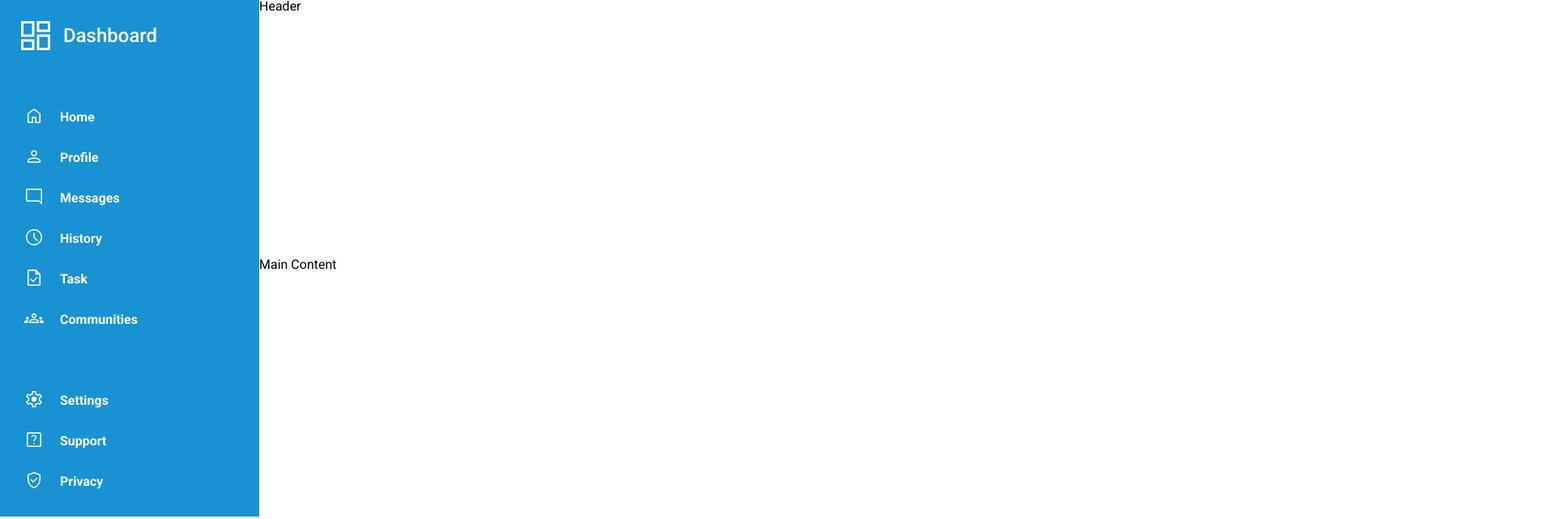
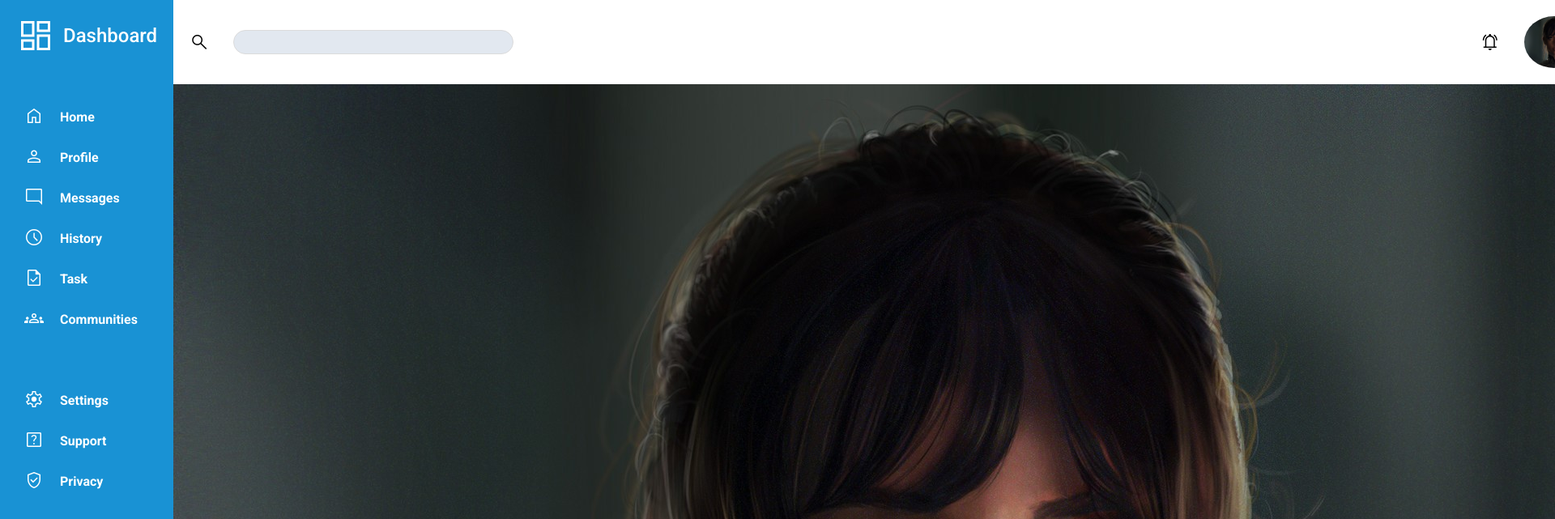
Before and after one commit to realsarius/odin-admin-dashboard, a plain HTML site: page index.html in a window 1280 px wide. Shown: the top 641 px of the page at 81% size, 1920 px wide, since content can reach past the window. Drawn offline with nearby package versions, Linux system fonts and the light colour scheme.

Commit message:
top side of the nav-bar is complete

```diff
--- a/index.html
+++ b/index.html
@@ -24,7 +24,29 @@
   </head>
   <body>
     <div class="container">
-      <div class="header">Header</div>
+      <div class="header">
+        <div class="top-side">
+          <div class="search-container">
+            <span class="material-symbols-outlined search"> search </span>
+            <input type="search" name="search" id="search" />
+          </div>
+
+          <div class="profile">
+            <span class="material-symbols-outlined notification">
+              notifications_active
+            </span>
+            <img src="img/profile-picture.jpg" alt="pp" />
+            <h1>Morgan Oakley</h1>
+          </div>
+        </div>
+        <div class="bottom-side">
+          <div class="left-side">
+            <img src="img/profile-picture.jpg" alt="pp" />
+
+          </div>
+          <div class="right-side"></div>
+        </div>
+      </div>
 
       <div class="sidebar">
         <div class="title">
--- a/style.css
+++ b/style.css
@@ -129,6 +129,59 @@ table {
   border-collapse: collapse;
   border-spacing: 0;
 }
+.header {
+  width: 100%;
+}
+.header .top-side {
+  display: flex;
+  width: 100%;
+  justify-content: space-between;
+  padding: 20px;
+  align-items: center;
+}
+.header .top-side .profile {
+  display: flex;
+  align-items: center;
+  font-weight: 700;
+}
+.header .top-side .profile span,
+.header .top-side .profile img {
+  margin-right: 30px;
+}
+.header .top-side .profile h1 {
+  margin-right: 60px;
+}
+
+.header .top-side .search-container {
+  display: flex;
+  width: 50vh;
+  align-items: center;
+}
+.header .top-side .search-container .search {
+  margin-right: 30px;
+}
+.header .top-side .search-container input {
+  flex-grow: 1;
+  width: 100px;
+  height: 30px;
+  border-radius: 30px;
+  background: #e2e8f0;
+  border: 1.5px rgb(219, 219, 219) solid;
+}
+.header .top-side .search-container input:hover {
+  background-color: rgb(243, 243, 243);
+  transition: all ease-in-out 0.25s;
+  box-shadow: 0px 0px 5px 5px rgba(172, 172, 172, 0.1);
+}
+
+.header .top-side .search-container input:focus {
+  outline: 1.5px rgb(156, 156, 255) solid;
+}
+.header .top-side img {
+  width: 74px;
+  height: 64px;
+  border-radius: 50%;
+}
 
 .container {
   font-family: "Roboto", sans-serif;
```
Also changed, not shown: img/profile-picture.jpg (added).
